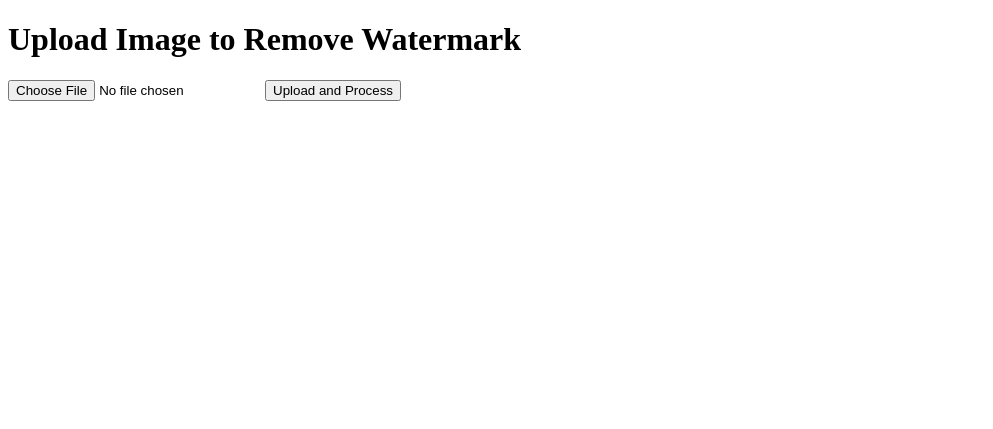
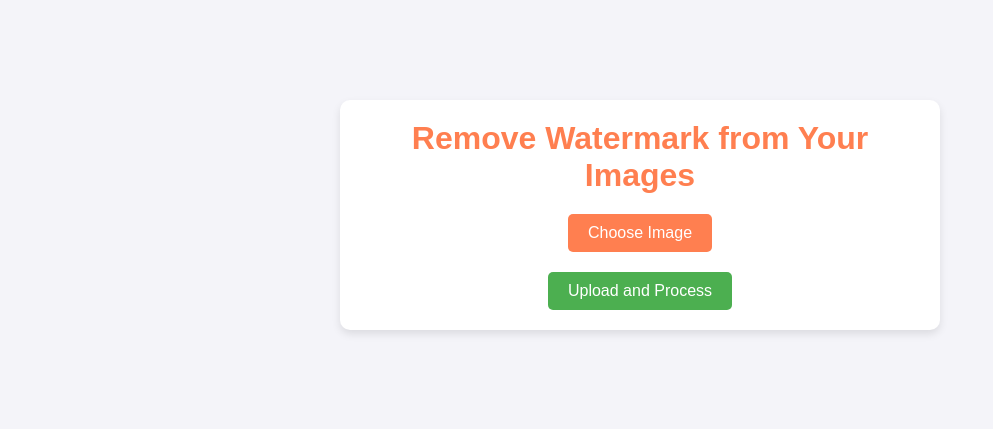
Before and after one commit to AndersonHJB/remove_watermark, a Flask app: page / in a window 1280 px wide. Shown: the top 429 px of the page, without its empty margins (0-993 px from the left). Run offline with Flask 3, Linux system fonts and the light colour scheme.

Commit message:
更新样式

```diff
--- /dev/null
+++ b/static/styles.css
@@ -0,0 +1,74 @@
+* {
+    margin: 0;
+    padding: 0;
+    box-sizing: border-box;
+}
+
+body {
+    font-family: Arial, sans-serif;
+    background-color: #f4f4f9;
+    color: #333;
+}
+
+.container {
+    width: 100%;
+    max-width: 600px;
+    margin: 100px auto;
+    padding: 20px;
+    background-color: #fff;
+    box-shadow: 0 4px 8px rgba(0, 0, 0, 0.1);
+    border-radius: 10px;
+    text-align: center;
+}
+
+header h1 {
+    font-size: 2rem;
+    margin-bottom: 20px;
+    color: #ff7f50;
+}
+
+.form-section {
+    margin-top: 20px;
+}
+
+.custom-file-upload {
+    display: inline-block;
+    padding: 10px 20px;
+    cursor: pointer;
+    background-color: #ff7f50;
+    color: white;
+    border-radius: 5px;
+    border: none;
+    font-size: 1rem;
+    transition: background-color 0.3s ease;
+}
+
+.custom-file-upload:hover {
+    background-color: #ff5722;
+}
+
+#image-upload {
+    display: none;
+}
+
+.submit-btn {
+    margin-top: 20px;
+    padding: 10px 20px;
+    cursor: pointer;
+    background-color: #4CAF50;
+    color: white;
+    border-radius: 5px;
+    border: none;
+    font-size: 1rem;
+    transition: background-color 0.3s ease;
+}
+
+.submit-btn:hover {
+    background-color: #45a049;
+}
+
+form {
+    display: flex;
+    flex-direction: column;
+    align-items: center;
+}
--- a/templates/index.html
+++ b/templates/index.html
@@ -4,12 +4,25 @@
     <meta charset="UTF-8">
     <meta name="viewport" content="width=device-width, initial-scale=1.0">
     <title>Watermark Removal</title>
+    <!-- Add external CSS file -->
+    {#    <link rel="stylesheet" href="/styles.css">#}
+    <link rel="stylesheet" href="{{ url_for('static', filename='styles.css') }}">
 </head>
 <body>
-    <h1>Upload Image to Remove Watermark</h1>
-    <form action="/upload" method="post" enctype="multipart/form-data">
-        <input type="file" name="image" accept="image/*" required>
-        <button type="submit">Upload and Process</button>
-    </form>
+<div class="container">
+    <header>
+        <h1>Remove Watermark from Your Images</h1>
+    </header>
+
+    <section class="form-section">
+        <form action="/upload" method="post" enctype="multipart/form-data">
+            <label for="image-upload" class="custom-file-upload">
+                <input type="file" name="image" id="image-upload" accept="image/*" required>
+                Choose Image
+            </label>
+            <button type="submit" class="submit-btn">Upload and Process</button>
+        </form>
+    </section>
+</div>
 </body>
 </html>
```
